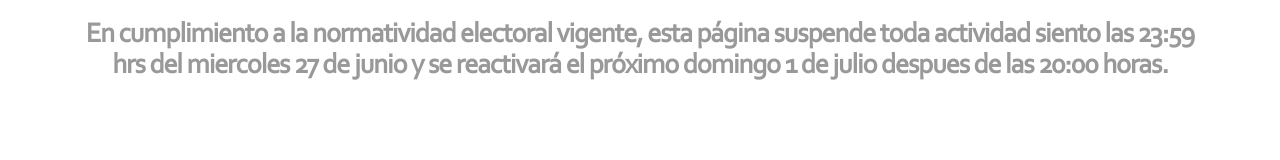
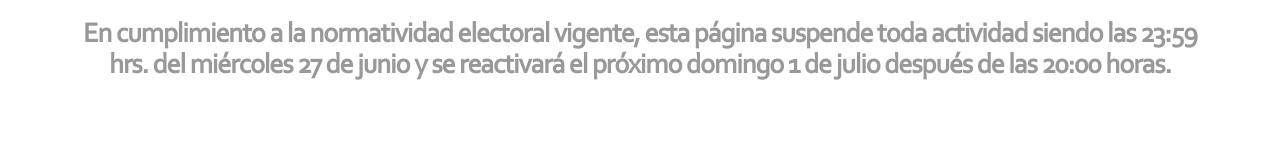
Before and after one commit to Diametral28/militexta, a plain HTML site: page index.html in a window 1280 px wide. Drawn offline with Linux system fonts and the light colour scheme; files whose address does not match are found by name.

Commit message:
version 2.5

```diff
--- a/index.html
+++ b/index.html
@@ -72,7 +72,7 @@
 		<div class="container">
             <div class="row">
                 <div class="col-md-12" align="center">
-                    <h2 style="color: #999;">En cumplimiento a la normatividad electoral vigente, esta página suspende toda actividad siento las 23:59 hrs del miercoles 27 de junio y se reactivará el próximo domingo 1 de julio despues de las 20:00 horas.</h1>
+                    <h2 style="color: #999;">En cumplimiento a la normatividad electoral vigente, esta página suspende toda actividad siendo las 23:59 hrs. del miércoles 27 de junio y se reactivará el próximo domingo 1 de julio después de las 20:00 horas.</h1>
                 </div>
             </div>
         </div>
```
